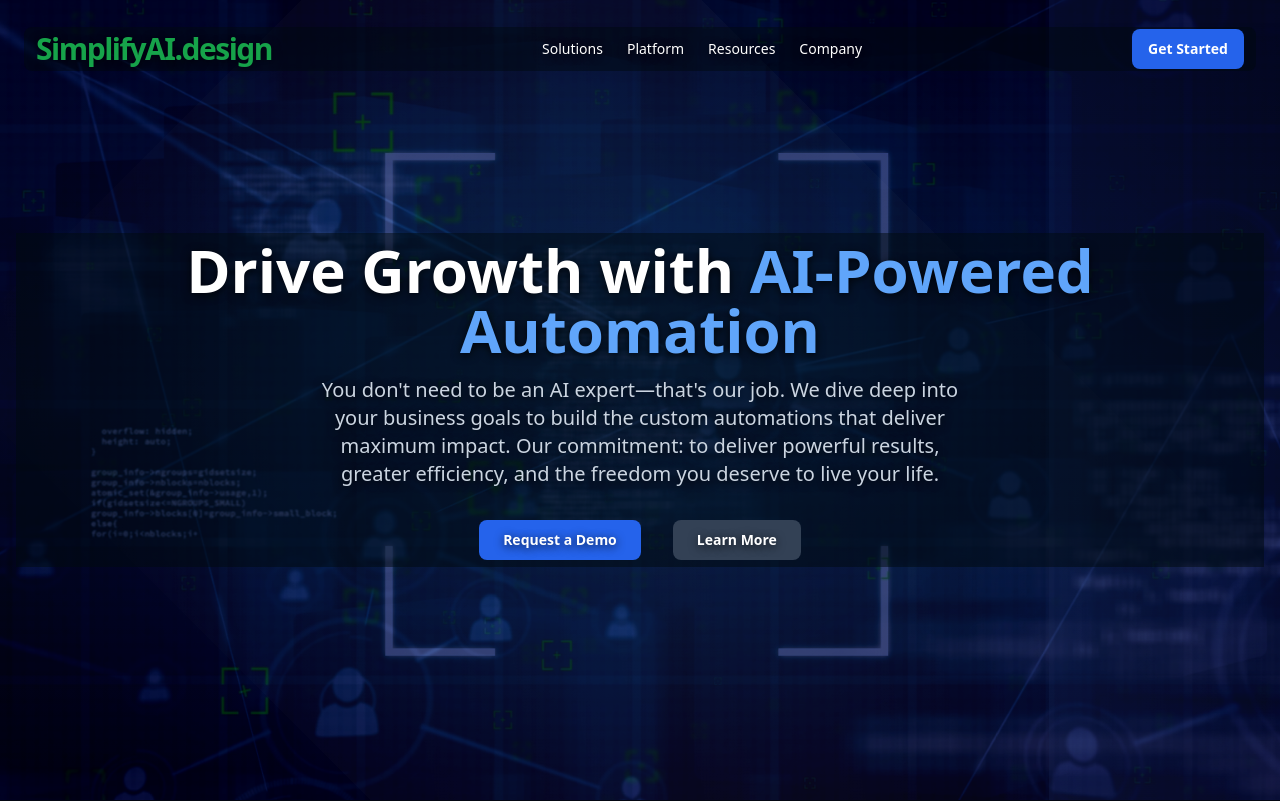
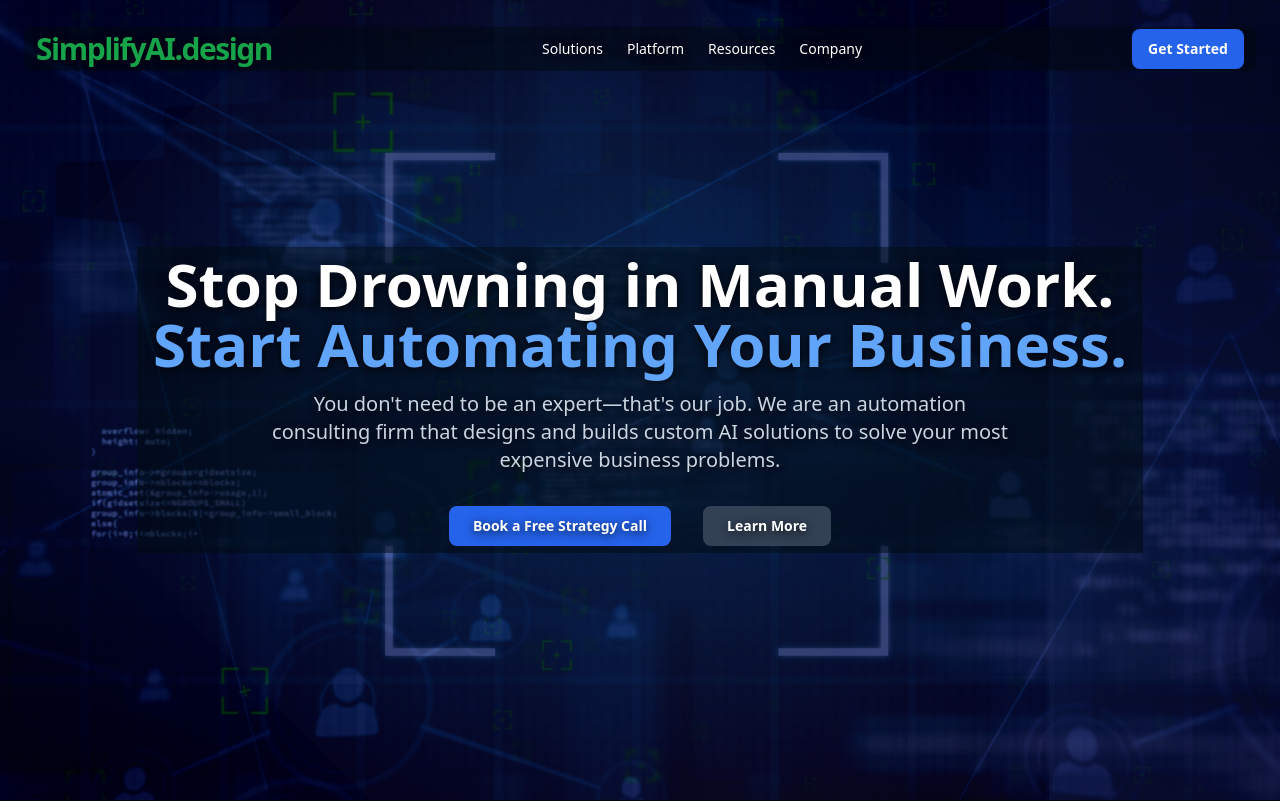
Before and after one commit to simplifyai-design/original-simplify-ai-0010-48, a React (Vite) app: page / in a window 1280 px wide. Shown: the top 801 px of the page. Built offline with nearby package versions, Linux system fonts and the light colour scheme.

Commit message:
Update HeroSection.tsx

```diff
--- a/src/components/HeroSection.tsx
+++ b/src/components/HeroSection.tsx
@@ -1,23 +1,39 @@
 import React from 'react';
 import { Button } from '@/components/ui/button';
+
 const HeroSection = () => {
-  return <main style={{
-    textShadow: '0px 2px 10px rgba(0, 0, 0, 0.8)'
-  }} className="text-center z-20 bg-[#000a0e]/50 px-4 py-[7px] my-[6px]">
-      <h2 className="text-3xl sm:text-4xl md:text-6xl font-extrabold leading-tight mb-4">
-        Drive Growth with <span className="text-blue-400">AI-Powered Automation</span>
-      </h2>
-      <p className="max-w-2xl mx-auto text-base sm:text-lg md:text-xl text-slate-300 mb-8 px-2">
-        You don't need to be an AI expert—that's our job. We dive deep into your business goals to build the custom automations that deliver maximum impact. Our commitment: to deliver powerful results, greater efficiency, and the freedom you deserve to live your life.
+  return (
+    <main
+      style={{
+        textShadow: '0px 2px 10px rgba(0, 0, 0, 0.8)',
+      }}
+      className="text-center z-20 bg-[#000a0e]/50 px-4 py-[7px] my-[6px]"
+    >
+      <h1 className="text-3xl sm:text-4xl md:text-6xl font-extrabold leading-tight mb-4">
+        Stop Drowning in Manual Work. <br />
+        <span className="text-blue-400">Start Automating Your Business.</span>
+      </h1>
+      <p className="max-w-3xl mx-auto text-base sm:text-lg md:text-xl text-slate-300 mb-8 px-2">
+        You don't need to be an expert—that's our job. We are an automation
+        consulting firm that designs and builds custom AI solutions to solve your
+        most expensive business problems.
       </p>
       <div className="flex flex-col sm:flex-row justify-center gap-4 sm:space-x-4 px-4">
-        <Button className="bg-blue-600 hover:bg-blue-700 text-white font-bold py-3 px-6 rounded-lg transition-transform hover:scale-105 w-full sm:w-auto" asChild>
-          <a href="#contact">Request a Demo</a>
+        <Button
+          className="bg-blue-600 hover:bg-blue-700 text-white font-bold py-3 px-6 rounded-lg transition-transform hover:scale-105 w-full sm:w-auto"
+          asChild
+        >
+          <a href="#contact">Book a Free Strategy Call</a>
         </Button>
-        <Button className="bg-slate-700 hover:bg-slate-600 text-white font-bold py-3 px-6 rounded-lg transition-transform hover:scale-105 w-full sm:w-auto" asChild>
+        <Button
+          className="bg-slate-700 hover:bg-slate-600 text-white font-bold py-3 px-6 rounded-lg transition-transform hover:scale-105 w-full sm:w-auto"
+          asChild
+        >
           <a href="#services">Learn More</a>
         </Button>
       </div>
-    </main>;
+    </main>
+  );
 };
+
 export default HeroSection;
```
